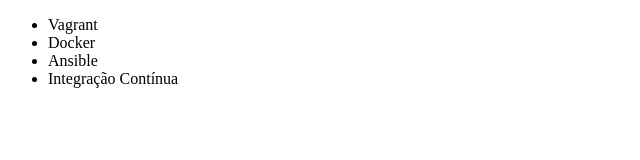
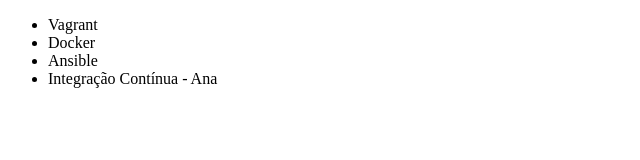
Before and after one commit to jonathasdcsilva/teste-git, a plain HTML site: page index.html in a window 1280 px wide. Shown: the full height of the page, 0-640 px from the left. Drawn offline with Linux system fonts and the light colour scheme.

Commit message:
commit ana

```diff
--- a/index.html
+++ b/index.html
@@ -9,7 +9,7 @@
         <li>Vagrant</li>
         <li>Docker</li>
         <li>Ansible</li>
-        <li>Integração Contínua</li>
+        <li>Integração Contínua - Ana</li>
     </ul>
 </body>
 </html>
```
